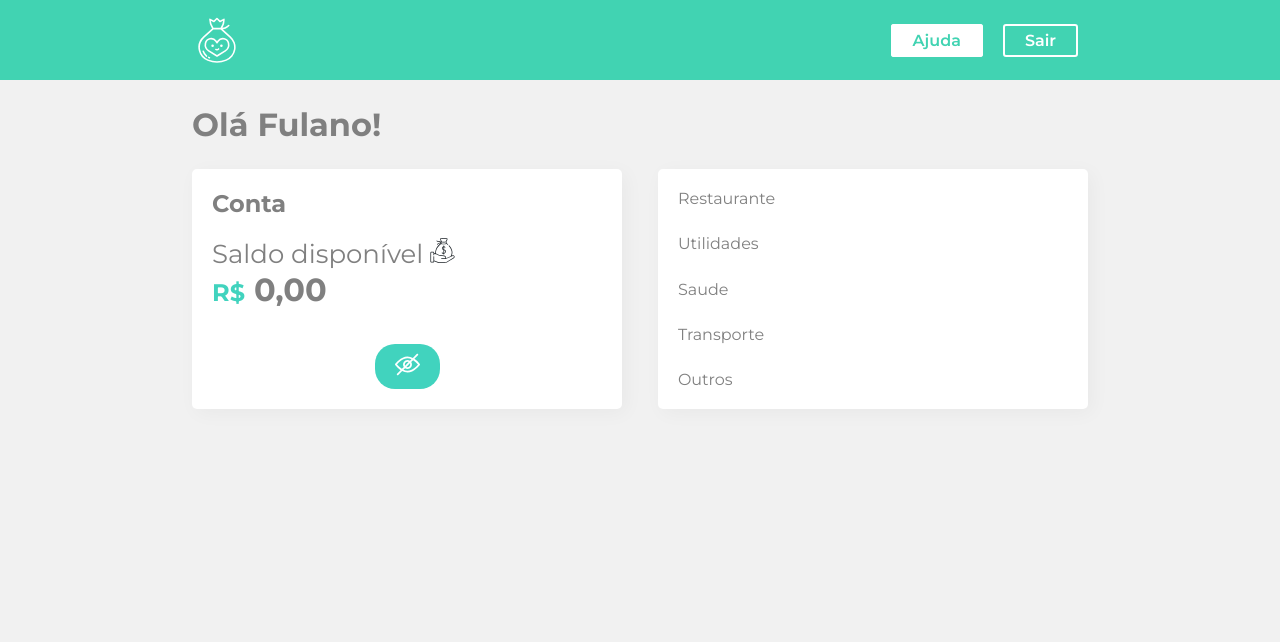
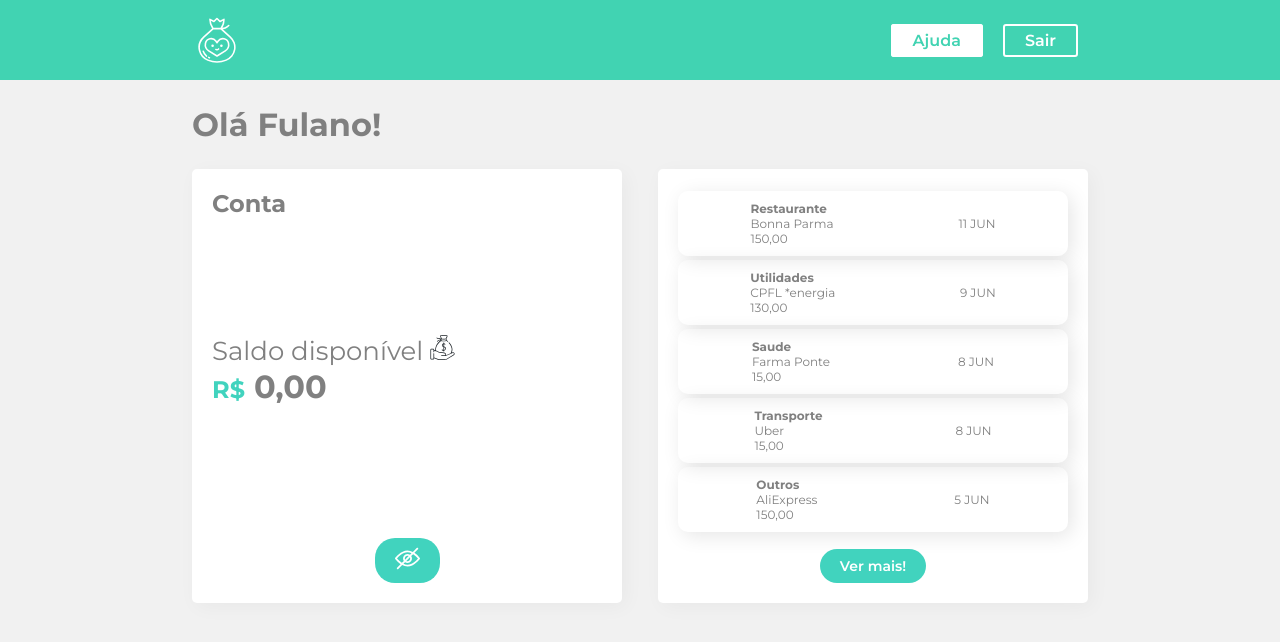
Before and after one commit to linusmanuel/alura-styled-components-master, a React (Create React App) app: page / in a window 1280 px wide. Shown: the top 642 px of the page. Built offline with nearby package versions, Linux system fonts and the light colour scheme.

Commit message:
feat: add items and item elements use case

```diff
--- a/src/Components/Extrato/index.jsx
+++ b/src/Components/Extrato/index.jsx
@@ -1,17 +1,23 @@
 import React from "react";
-import { Box } from '../UI'
+import { Box, Botao } from '../UI'
 import { extratoLista } from '../../info'
+import Items from "../Items";
 
 const Extrato = () => {
   return (
     <Box>
       {extratoLista.updates.map(({id, type, value, date, from}) => {
         return (
-          <>
-            <div>{type}</div>
-          </>
+         <Items
+          key={id}
+          type={type}
+          value={value}
+          date={date}
+          from={from}
+          />
         )
       })}
+      <Botao>Ver mais!</Botao>
     </Box>
   )
 }
--- /dev/null
+++ b/src/Components/Item/index.jsx
@@ -0,0 +1,20 @@
+import React from "react";
+import styled from "styled-components";
+
+const Item = styled.div`
+  display: flex;
+  flex-direction: column;
+
+  .text {
+    font-weight: bold;
+  }
+`
+export default ({type, from, value}) => {
+  return (
+    <Item>
+      <span className="text">{type}</span>
+      <span>{from}</span>
+      <span>{value}</span>
+    </Item>
+  )
+}
--- /dev/null
+++ b/src/Components/Items/index.jsx
@@ -0,0 +1,22 @@
+import React from "react";
+import styled from "styled-components";
+import Item from "../Item";
+
+const Items = styled.div`
+  box-shadow: 4px 4px 20px 0px rgba(0,0,0,0.1);
+  border-radius: 10px;
+  margin: 2px 0;
+  display: flex;
+  align-items: center;
+  justify-content: space-around;
+  padding: 10px;
+  font-size: 12px;
+`
+export default (props) => {
+  return (
+    <Items>
+      <Item {...props}/>
+      <span>{props.date}</span>
+    </Items>
+    )
+}
```
